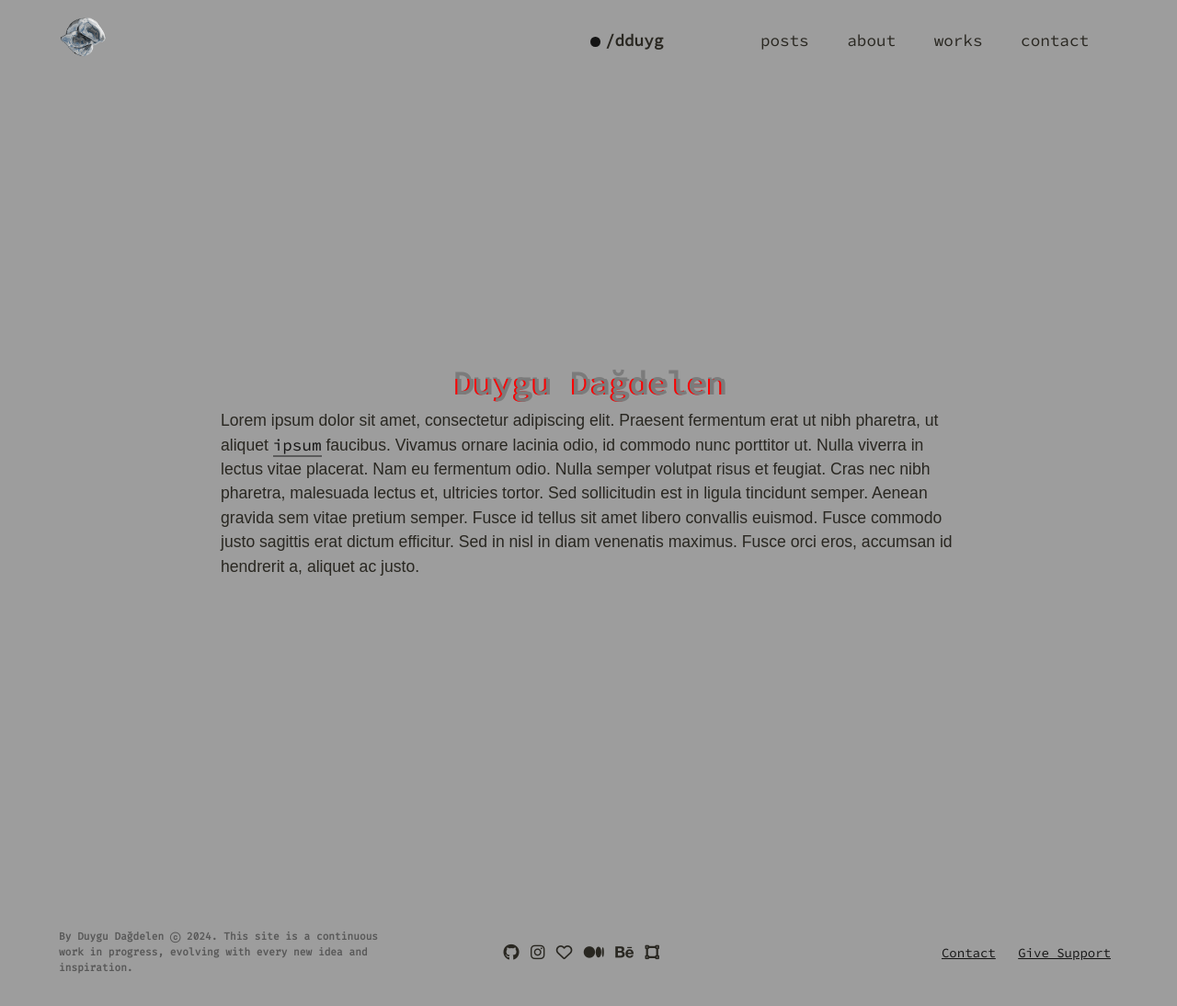
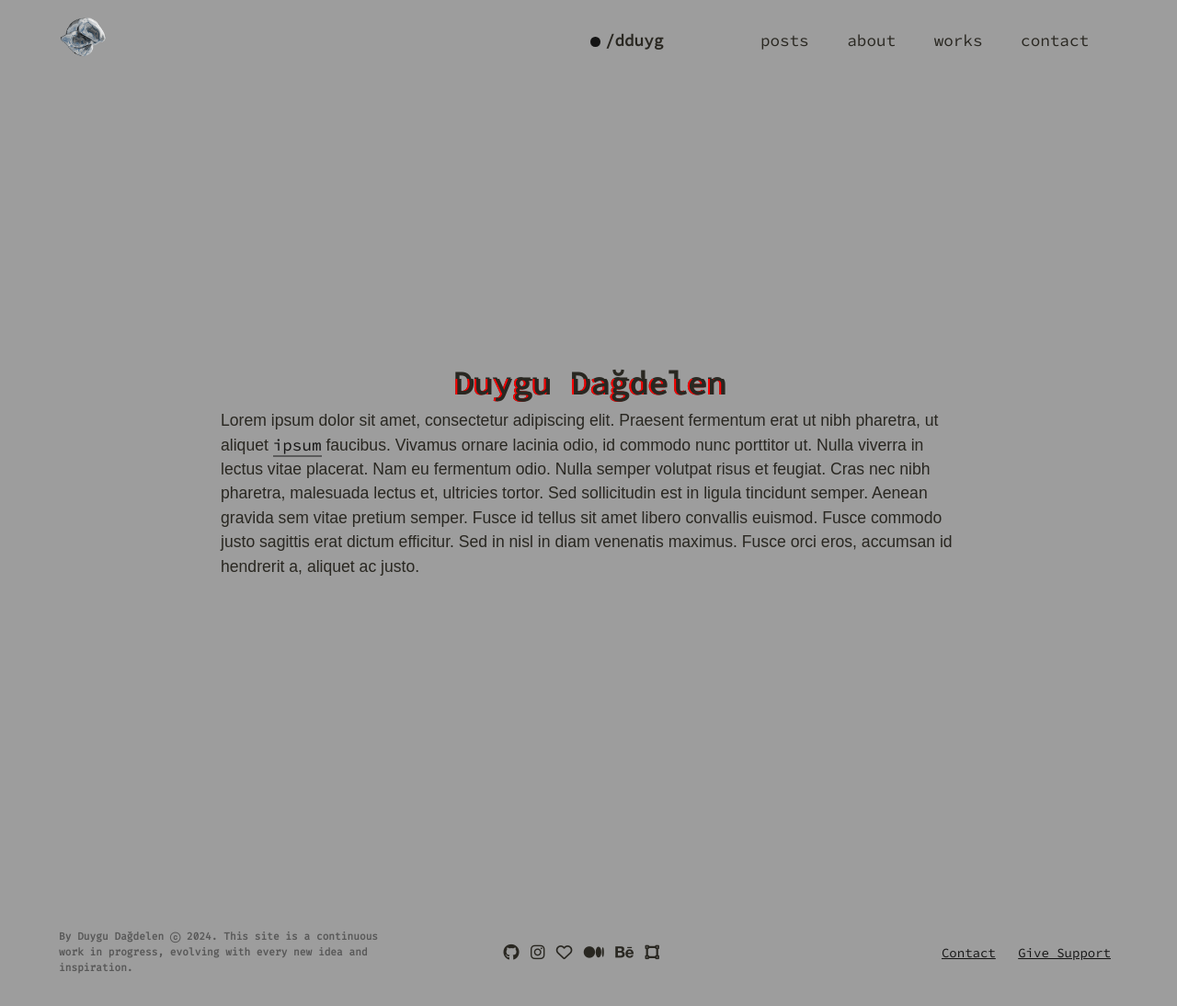
Before and after one commit to dduyg/duuuy, a Jekyll site: the page built from index.html, in a window 1280 px wide. Shown: the whole page at 92% size. Built offline with Jekyll 4.4.1, drawn with Linux system fonts in a browser that asks for light colours; nearby versions of some CDN libraries; some web fonts are replaced.

Commit message:
Update home.css

```diff
--- a/assets/home.css
+++ b/assets/home.css
@@ -14,7 +14,6 @@ main {
 h1 {
   margin-bottom: 0;
 
-  color: #7B7B7B;
   position: relative;
   font-family: "Source Code Pro", monospace;
 }
```
